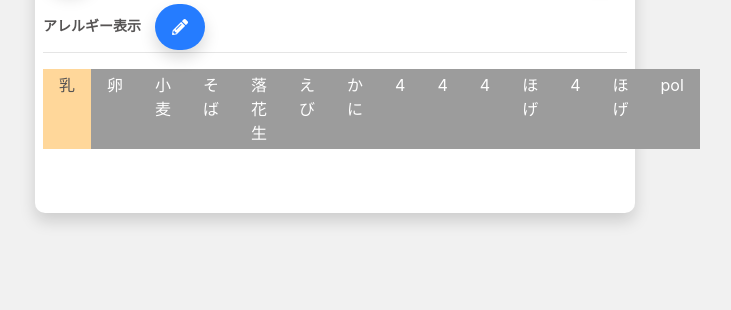
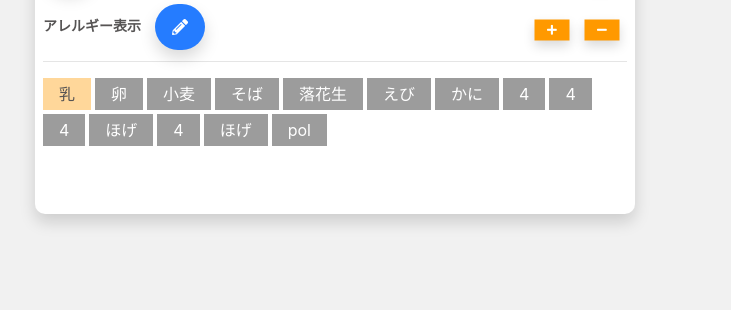
Before and after one commit to shin-carpediem/Beanstalk, a Django app: page /1/detail/ in a window 1280 px wide. Shown: the part 608-918 px from the top of the page, without its empty margins (305-1036 px from the left). Before the commit the page ends 832 px from the top, so only its background shows below. Run offline with Django 3.2, Linux system fonts and the light colour scheme; a user stored in the database is signed in; data comes from the database, SQL or seed files in the repository; both versions use the stored data as it was after the commit; some libraries are stand-ins or nearby versions.

Commit message:
finish allery_add

```diff
--- a/restaurant/urls.py
+++ b/restaurant/urls.py
@@ -19,7 +19,7 @@ urlpatterns = [
     path('manage/menu/name', views.menu_name_manage, name='menu_name_manage'),
     path('manage/menu/price', views.menu_price_manage, name='menu_price_manage'),
     path('manage/menu/allergy/change', views.allergy_ch, name='allergy_ch'),
-    # path('manage/menu/allergy/item/add', views.allergy_add, name='allergy_add'),
-    # path('manage/menu/allergy/item/delete', views.allergy_del, name='allergy_del'),
+    path('manage/menu/allergy/item/add', views.allergy_add, name='allergy_add'),
+    path('manage/menu/allergy/item/delete', views.allergy_del, name='allergy_del'),
     path('logout/', auth_views.LogoutView.as_view(), name='logout'),
 ]
--- a/static/css/main.css
+++ b/static/css/main.css
@@ -466,6 +466,12 @@ section.header .clipboard {
   left: 120px;
 }
 
+.board__customer section.menu-detail .menu-allergy .menu_allergy_handle_btn button {
+  border-color: transparent;
+  -webkit-transform: scale(0.7);
+          transform: scale(0.7);
+}
+
 .board__customer section.menu-detail .allergy-box-brighten {
   background-color: #ffd79a;
   color: #565454;
--- a/static/css/main.scss
+++ b/static/css/main.scss
@@ -448,6 +448,12 @@ section.header {
         top: 5px;
         left: 120px;
       }
+      .menu_allergy_handle_btn {
+        button {
+          border-color: transparent;
+          transform: scale(0.7);
+        }
+      }
     }
     .allergy-box-brighten {
       background-color: $light-orange;
--- a/templates/customer/detail.html
+++ b/templates/customer/detail.html
@@ -23,16 +23,23 @@
   </div>
 
   <div class="px-2 py-3 menu-allergy">
-    <p class="text-left text__bold">アレルギー表示</p>
+    <div class="d-flex justify-content-between">
+      <p class="text-left text__bold">アレルギー表示</p>
+      <div>
+        {% block menu_allergy_handle %}
+          {% include 'restaurant/manage/detail/menu_allergy_handle.html' %}
+        {% endblock %}
+      </div>
+    </div>
     <hr/>
-    <div class="d-flex justify-content-around">
+    <div class="d-flex flex-wrap">
       {% for allergy in allergies %}
         {% if allergy in has_allergies %}
-          <div class="allergy-box-brighten py-1 px-3">
+          <div class="allergy-box-brighten py-1 px-3 mr-1 mb-1">
             {{ allergy }}
           </div>
         {% else %}
-          <div class="allergy-box py-1 px-3">
+          <div class="allergy-box py-1 px-3 mr-1 mb-1">
             {{ allergy }}
           </div>
         {% endif %}
--- /dev/null
+++ b/templates/restaurant/manage/detail/menu_allergy_handle.html
@@ -0,0 +1,62 @@
+{% block menu_allergy_handle %}
+
+{% if user.is_authenticated %}
+  <div class="d-flex menu_allergy_handle_btn">
+    <button type="button" class="badge__orange shadow px-3" data-toggle="modal" data-target="#menu-allergy-add-btn__ModalCenter">
+      <i class="fas fa-plus"></i>
+    </button>
+    <button type="button" class="badge__orange shadow px-3" data-toggle="modal" data-target="#menu-allergy-del-btn__ModalCenter">
+      <i class="fas fa-minus"></i>
+    </button>
+  </div>
+
+  <div class="modal fade" id="menu-allergy-add-btn__ModalCenter" tabindex="-1" role="dialog" aria-labelledby="menu-allergy-add-btn__ModalCenterTitle" aria-hidden="true">
+    <div class="modal-dialog modal-dialog-centered" role="document">
+      <form class="modal-content" action="{% url 'restaurant:allergy_add' %}" method="POST">{% csrf_token %}
+        <div class="modal-header">
+          <h5 class="modal-title" id="menu-allergy-add-btn__ModalCenterTitle">アレルギーそのものを追加する</h5>
+          <button type="button" class="close" data-dismiss="modal" aria-label="Close">
+            <span aria-hidden="true">&times;</span>
+          </button>
+        </div>
+        <div class="modal-body">
+          <input type="text" class="text-center" name="allergy">
+          <!-- hidden -->
+          <input type="hidden" name="menu_id" value="{{ menu.id }}">
+        </div>
+        <div class="modal-footer">
+          <button type="button" class="px-4 py-2 btn btn__grey" data-dismiss="modal">キャンセル</button>
+          <button type="submit" class="px-4 py-2 btn btn__orange">実行</button>
+        </div>
+      </form>
+    </div>
+  </div>
+
+  <div class="modal fade" id="menu-allergy-del-btn__ModalCenter" tabindex="-1" role="dialog" aria-labelledby="menu-allergy-del-btn__ModalCenterTitle" aria-hidden="true">
+    <div class="modal-dialog modal-dialog-centered" role="document">
+      <form class="modal-content" action="{% url 'restaurant:allergy_del' %}" method="POST">{% csrf_token %}
+        <div class="modal-header">
+          <h5 class="modal-title" id="menu-allergy-del-btn__ModalCenterTitle">アレルギーそのものを削除する</h5>
+          <button type="button" class="close" data-dismiss="modal" aria-label="Close">
+            <span aria-hidden="true">&times;</span>
+          </button>
+        </div>
+        <div class="modal-body d-flex justify-content-around">
+          <select class="py-2 w-50" name="allergy">
+            {% for allergy in allergies %}
+              <option name="allergy" value="{{ allergy }}">{{ allergy }}</option>
+            {% endfor %}
+            <!-- hidden -->
+            <input type="hidden" name="menu_id" value="{{ menu.id }}">
+          </select>
+        </div>
+        <div class="modal-footer">
+          <button type="button" class="px-4 py-2 btn btn__grey" data-dismiss="modal">キャンセル</button>
+          <button type="submit" class="px-4 py-2 btn btn__orange">実行</button>
+        </div>
+      </form>
+    </div>
+  </div>
+{% endif %}
+
+{% endblock %}
--- a/templates/restaurant/manage/detail/menu_img.html
+++ b/templates/restaurant/manage/detail/menu_img.html
@@ -5,11 +5,11 @@
     <i class="fas fa-pencil-alt"></i>
   </button>
 
-  <div class="modal fade" id="menu-img-manage-btn__ModalCenter" tabindex="-1" role="dialog" aria-labelledby="exampleModalCenterTitle" aria-hidden="true">
+  <div class="modal fade" id="menu-img-manage-btn__ModalCenter" tabindex="-1" role="dialog" aria-labelledby="menu-img-manage-btn__ModalCenterTitle" aria-hidden="true">
     <div class="modal-dialog modal-dialog-centered" role="document">
       <form class="modal-content" enctype="multipart/form-data" action="{% url 'restaurant:menu_img_manage' %}" method="POST">{% csrf_token %}
         <div class="modal-header">
-          <h5 class="modal-title" id="exampleModalCenterTitle">写真を変更する</h5>
+          <h5 class="modal-title" id="menu-img-manage-btn__ModalCenterTitle">写真を変更する</h5>
           <button type="button" class="close" data-dismiss="modal" aria-label="Close">
             <span aria-hidden="true">&times;</span>
           </button>
--- a/templates/restaurant/manage/detail/menu_text.html
+++ b/templates/restaurant/manage/detail/menu_text.html
@@ -9,11 +9,11 @@
     <i class="fas fa-pencil-alt"></i>
   </button>
 
-  <div class="modal fade" id="menu-name-manage-btn__ModalCenter" tabindex="-1" role="dialog" aria-labelledby="exampleModalCenterTitle" aria-hidden="true">
+  <div class="modal fade" id="menu-name-manage-btn__ModalCenter" tabindex="-1" role="dialog" aria-labelledby="menu-name-manage-btn__ModalCenterTitle" aria-hidden="true">
     <div class="modal-dialog modal-dialog-centered" role="document">
       <form class="modal-content" action="{% url 'restaurant:menu_name_manage' %}" method="POST">{% csrf_token %}
         <div class="modal-header">
-          <h5 class="modal-title" id="exampleModalCenterTitle">表示名を変更する</h5>
+          <h5 class="modal-title" id="menu-name-manage-btn__ModalCenterTitle">表示名を変更する</h5>
           <button type="button" class="close" data-dismiss="modal" aria-label="Close">
             <span aria-hidden="true">&times;</span>
           </button>
@@ -31,11 +31,11 @@
     </div>
   </div>
 
-  <div class="modal fade" id="menu-price-manage-btn__ModalCenter" tabindex="-1" role="dialog" aria-labelledby="exampleModalCenterTitle" aria-hidden="true">
+  <div class="modal fade" id="menu-price-manage-btn__ModalCenter" tabindex="-1" role="dialog" aria-labelledby="menu-price-manage-btn__ModalCenterTitle" aria-hidden="true">
     <div class="modal-dialog modal-dialog-centered" role="document">
       <form class="modal-content" action="{% url 'restaurant:menu_price_manage' %}" method="POST">{% csrf_token %}
         <div class="modal-header">
-          <h5 class="modal-title" id="exampleModalCenterTitle">金額を変更する</h5>
+          <h5 class="modal-title" id="menu-price-manage-btn__ModalCenterTitle">金額を変更する</h5>
           <button type="button" class="close" data-dismiss="modal" aria-label="Close">
             <span aria-hidden="true">&times;</span>
           </button>
```
Also changed, not shown: restaurant/views.py (+35 -28 lines), db.sqlite3, static/css/main.min.css, 1 other file.
